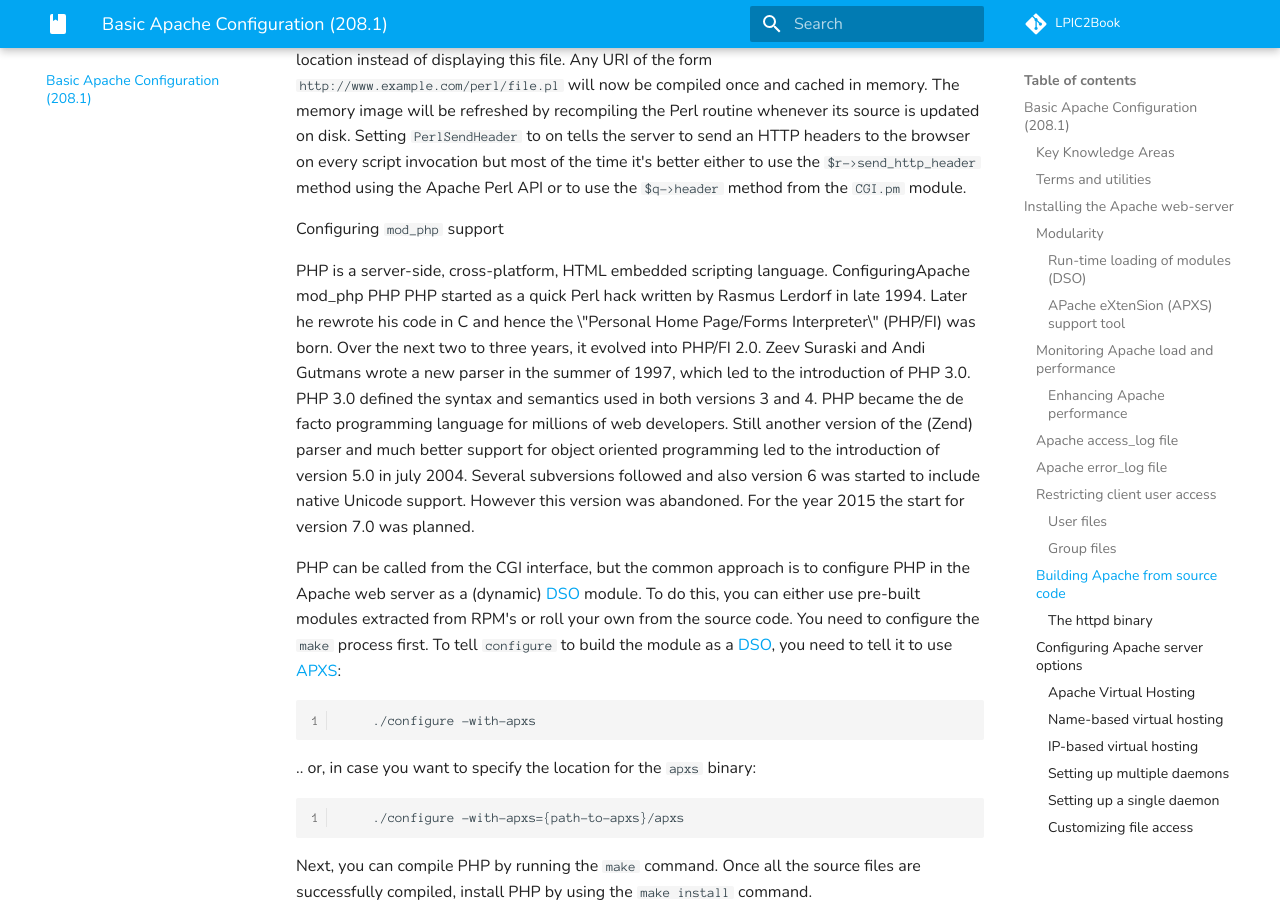
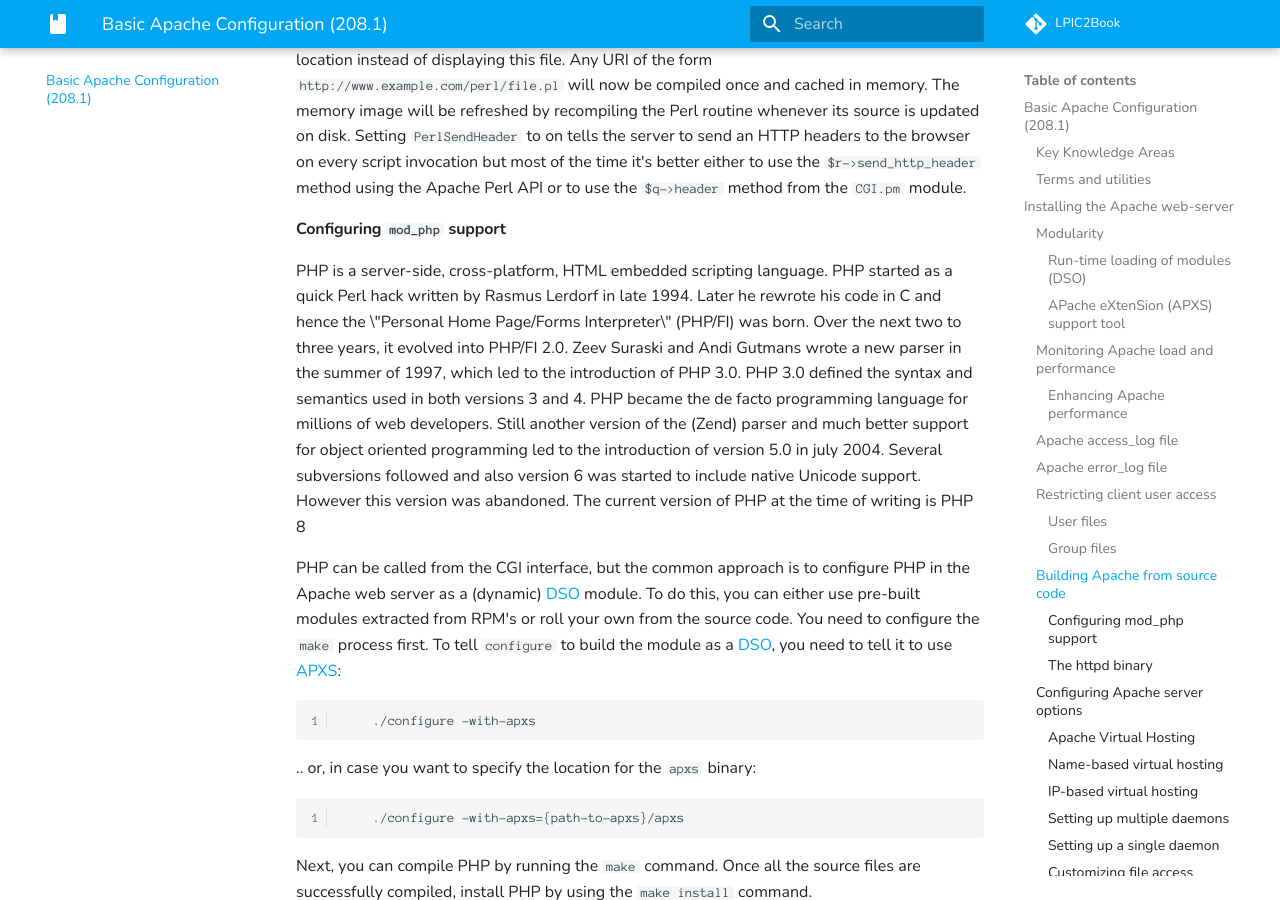
Before and after one commit to lpic2book/src, an MkDocs documentation site: the page built from docs/lpic2.208.1.md, in a window 1280 px wide and 900 px high, scrolled down 18145 px. Built offline with MkDocs 1.6.1 and Material for MkDocs 9.7.7, drawn with Linux system fonts in a browser that asks for light colours; comment, search, counter and statistics services are not loaded.

Commit message:
Update mod_php section in lpic2.208.1.md

```diff
--- a/docs/lpic2.208.1.md
+++ b/docs/lpic2.208.1.md
@@ -952,29 +952,28 @@ browser on every script invocation but most of the time it's better
 either to use the `$r->send_http_header` method using the Apache Perl
 API or to use the `$q->header` method from the `CGI.pm` module.
 
-Configuring `mod_php` support
+####  Configuring `mod_php` support
 
 PHP is a server-side, cross-platform, HTML embedded scripting language.
-ConfiguringApache mod\_php PHP PHP started as a quick Perl hack written
-by Rasmus Lerdorf in late 1994. Later he rewrote his code in C and hence
-the \"Personal Home Page/Forms Interpreter\" (PHP/FI) was born. Over the
-next two to three years, it evolved into PHP/FI 2.0. Zeev Suraski and
-Andi Gutmans wrote a new parser in the summer of 1997, which led to the
-introduction of PHP 3.0. PHP 3.0 defined the syntax and semantics used
-in both versions 3 and 4. PHP became the de facto programming language
-for millions of web developers. Still another version of the (Zend)
-parser and much better support for object oriented programming led to
-the introduction of version 5.0 in july 2004. Several subversions
-followed and also version 6 was started to include native Unicode
-support. However this version was abandoned. For the year 2015 the start
-for version 7.0 was planned.
+PHP started as a quick Perl hack written by Rasmus Lerdorf in late 1994.
+Later he rewrote his code in C and hence the \"Personal Home Page/Forms
+Interpreter\" (PHP/FI) was born. Over the next two to three years, it
+evolved into PHP/FI 2.0. Zeev Suraski and Andi Gutmans wrote a new
+parser in the summer of 1997, which led to the introduction of PHP 3.0.
+PHP 3.0 defined the syntax and semantics used in both versions 3 and 4. PHP
+became the de facto programming language for millions of web developers.
+Still another version of the (Zend) parser and much better support for
+object oriented programming led to the introduction of version 5.0 in july
+2004. Several subversions followed and also version 6 was started to include
+native Unicode support. However this version was abandoned. The current version
+of PHP at the time of writing is PHP 8
 
 PHP can be called from the CGI interface, but the common approach is to
 configure PHP in the Apache web server as a (dynamic) [DSO](#DSO)
 module. To do this, you can either use pre-built modules extracted from
 RPM's or roll your own from the source code. You need to configure
 the `make` process first. To tell `configure` to build the module as a
-[DSO](#DSO), you need to tell it to use [APXS](#APXS):
+[DSO](#DSO), you need to tell it to use [APXS](#apache-extension-apxs-support-tool):
 
         ./configure -with-apxs
 
```
